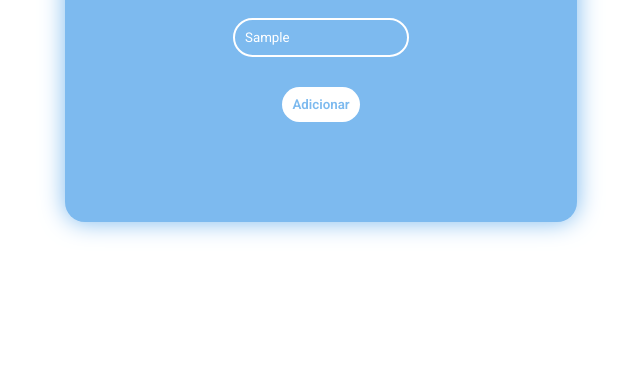
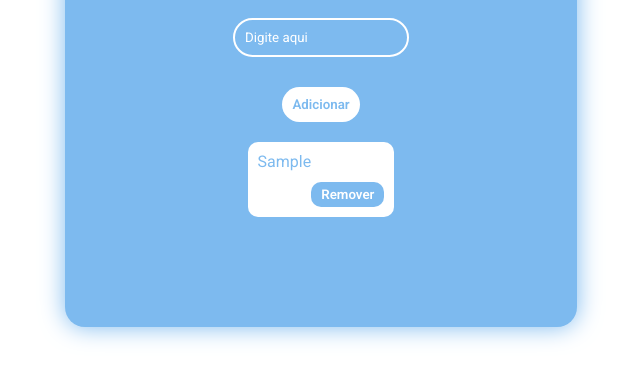
Before and after one commit to GabiMarques1002/EX32, a plain HTML site: page index.html in a window 1280 px wide. Both pictures are taken after typing "Sample" into the empty fields and a click on the button "Adicionar". Shown: the part 268-648 px from the top of the page, without its empty margins (319-959 px from the left). Drawn offline with Linux system fonts and the light colour scheme.

Commit message:
Add files via upload

```diff
--- a/index.html
+++ b/index.html
@@ -16,6 +16,6 @@
         <button onclick="adicionarTarefa()">Adicionar</button>
         <ul id="lista-tarefas"></ul>
     </div>
-    <script src="main.js"></script>
+    <script src="./main.js"></script>
 </body>
 </html>
--- a/main.js
+++ b/main.js
@@ -1,6 +1,18 @@
 function adicionarTarefa(){
     const input = document.getElementById('nova-tarefa');
     const textoTarefa = input.value.trim();
+
+    if(textoTarefa === '') return;
+
+    const li = document.createElement('li');
+    li.textContent = textoTarefa;
+
+    const botaoRemover = document.createElement('button');
+    botaoRemover.textContent = 'Remover';
+    botaoRemover.onclick = () => li.remove();
+
+    li.appendChild(botaoRemover);
+    document.getElementById('lista-tarefas').appendChild(li);
+
+    input.value = '';
 }
-
-if(textoTarefa === "") return;
--- a/style.css
+++ b/style.css
@@ -55,3 +55,33 @@ button:hover{
     color: white;
     border: 2px solid white;
 }
+
+ul{
+    list-style: none;
+    padding: 0;
+    margin-top: 20px;
+}
+
+li{
+    padding: 10px;
+    background-color: white;
+    margin-bottom: 10px;
+    display: flex;
+    justify-content: space-between;
+    border-radius: 10px;
+    color: rgb(125, 186, 239);
+}
+
+li button{
+    background-color: rgb(125, 186, 239);
+    color: white;
+    border: none;
+    padding: 5px 10px;
+    border-radius: 10px;
+}
+
+li button:hover{
+    background-color: white;
+    color: rgb(125, 186, 239);
+    border: 2px solid rgb(125, 186, 239);
+}
```
